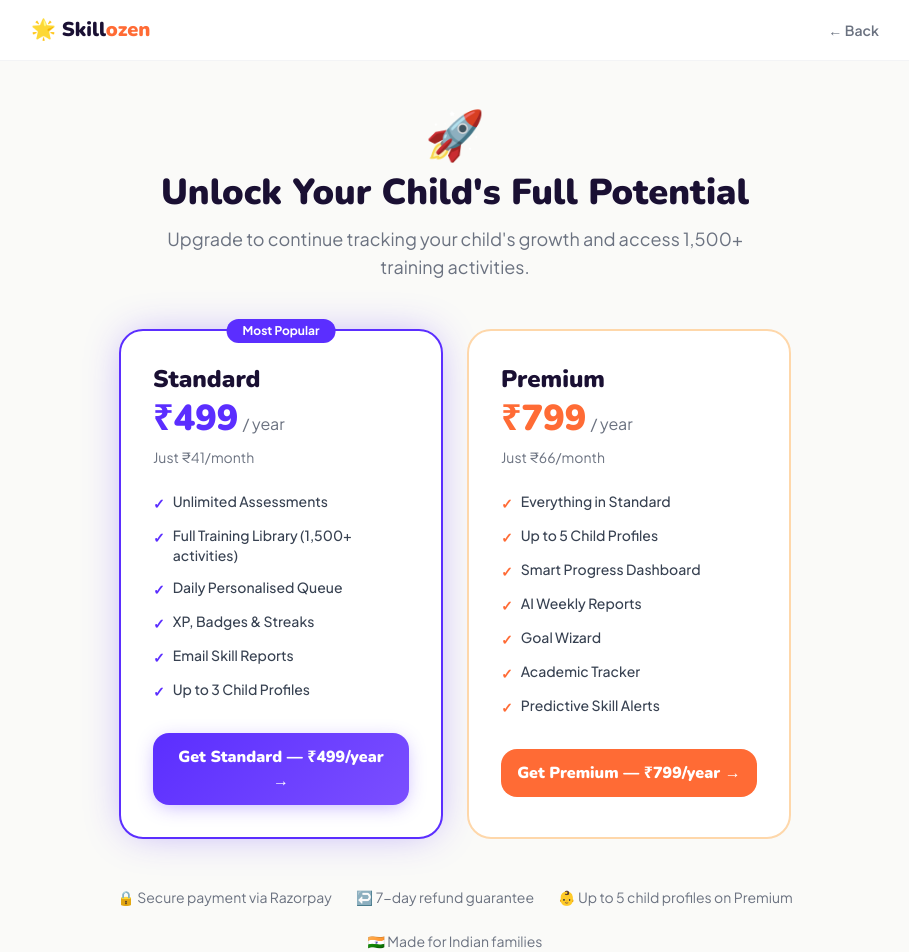
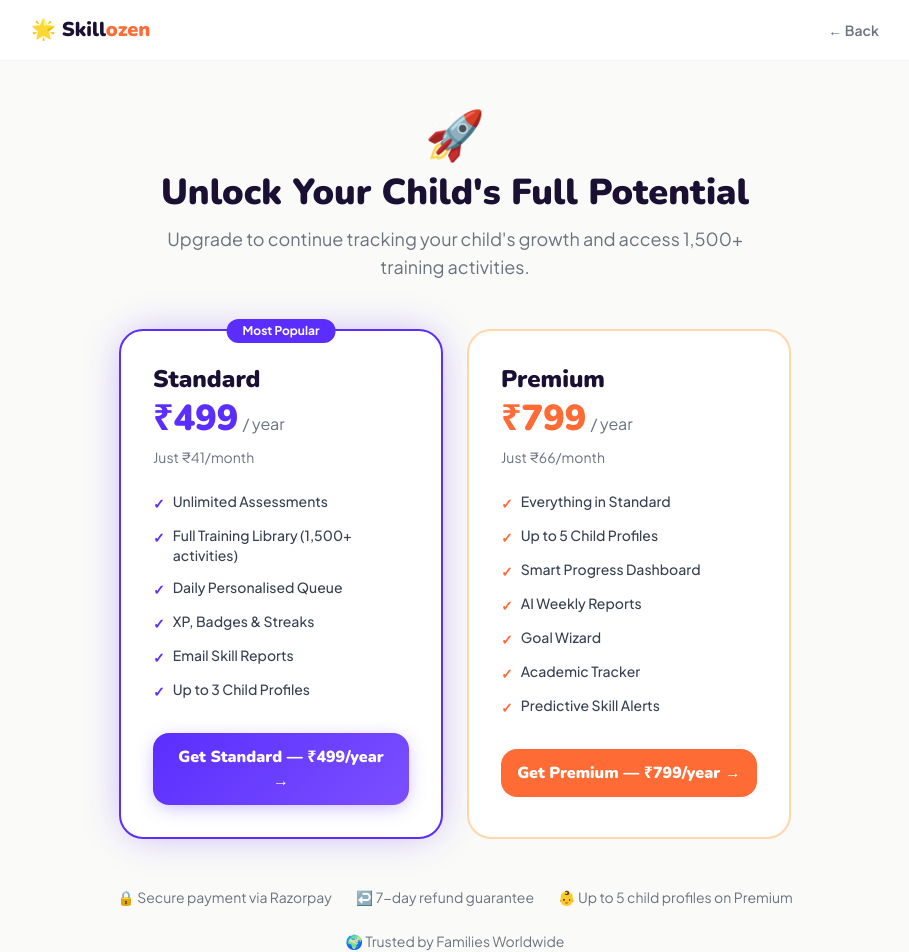
Before and after one commit to lakshmiprabu02/skillozen, a Next.js app: page /pricing in a window 1280 px wide. Shown: the top 952 px of the page, without its empty margins (185-1094 px from the left). Built offline with nearby package versions, Linux system fonts and the light colour scheme.

Commit message:
fix: update trust signal to Trusted by Families Worldwide

```diff
--- a/app/pricing/page.tsx
+++ b/app/pricing/page.tsx
@@ -239,7 +239,7 @@ export default function PricingPage() {
           <div>🔒 Secure payment via Razorpay</div>
           <div>↩️ 7-day refund guarantee</div>
           <div>👶 Up to 5 child profiles on Premium</div>
-          <div>🇮🇳 Made for Indian families</div>
+          <div>🌍 Trusted by Families Worldwide</div>
         </div>
 
       </div>
```
